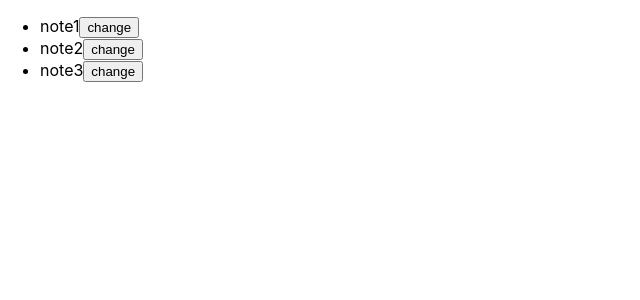
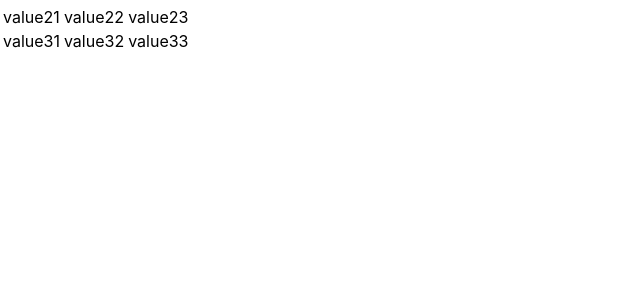
Before and after one commit to luckyzharkyn/reactTest, a React (Create React App) app: page / in a window 1280 px wide. Shown: the top 300 px of the page, without its empty margins (0-640 px from the left). Built offline with nearby package versions, Linux system fonts and the light colour scheme.

Commit message:
table как в excel

```diff
--- a/src/App.js
+++ b/src/App.js
@@ -1,53 +1,100 @@
 import React, { useState } from "react";
 
 function App() {
-	const initNotes = [
-		{	id: 1,
-			text: 'note1',
-			isEdit: false
+	let initNotes = [
+		{
+			id: 1,
+			fields: [
+				{name: 'prop1', prop1: 'value11', isEdit: false},
+				{name: 'prop2', prop2: 'value12', isEdit: false},
+				{name: 'prop3', prop3: 'value13', isEdit: false},
+			]
 		},
-		{	id: 2,
-			text: 'note2',
-			isEdit: false
+		{
+			id: 2,
+			fields: [
+				{name: 'prop1', value: 'value21', isEdit: false},
+				{name: 'prop2', value: 'value22', isEdit: false},
+				{name: 'prop3', value: 'value23', isEdit: false},
+			]
 		},
-		{	id: 3,
-			text: 'note3',
-			isEdit: false
-		}
+		{
+			id: 3,
+			fields: [
+				{name: 'prop1', value: 'value31', isEdit: false},
+				{name: 'prop2', value: 'value32', isEdit: false},
+				{name: 'prop3', value: 'value33', isEdit: false},
+			]
+		},
 	];
 
 	const [notes, setNotes] = useState(initNotes);
 
-	const result = notes.map(note => {
-		let elem;
+	const rows = notes.map(note => {
+		const cells = note.fields.map(field => {
+			let elem;
 
-		if(!note.isEdit) {
-			elem = note.text;
-		} else {
-			elem = <input value={note.text} onChange={(event) => changeText(note.id, event)}/>
-		}
+			if(!field.isEdit) {
+				elem = <span onClick={() => startEdit(note.id, field.name)}>{field.value}</span>
+			} else {
+				elem = <input
+					value={field.value}
+					onChange={(event) => changeValue(note.id, field.name, event)}
+					onBlur={() => endEdit(note.id, field.name)}
+					/>
+			}
 
-		return <li key={note.id}>{elem}
-		<button onClick={() => startChoose(note.id, note.isEdit)}>{note.isEdit ? "save" : "change"}</button>
-		</li>
-	});
+			return <td key={field.name}>{elem}</td>
+		})
 
-	function changeText(id, event) {
-		changeIsEdit(id, event.target.value, 'text')
+		return <tr key={note.id}>{cells}</tr>
+	})
+
+	function startEdit(id, name) {
+		setNotes(notes.map(note => {
+			if(note.id === id) {
+				const fields = note.fields.map(field => {
+					if(field.name === name) {
+						return {...field, isEdit: true}
+					} else {
+						return field;
+					}
+				})
+				return {id, fields};
+			} else {
+				return note;
+			}
+		}))
 	}
 
-	function startChoose(id, isEdit) {
-		if(!isEdit) {
-			changeIsEdit(id, true);
-		} else {
-			changeIsEdit(id, false);
-		}
+	function changeValue(id, name, event) {
+		setNotes(notes.map(note => {
+			if(note.id === id) {
+				const fields = note.fields.map(field => {
+					if(field.name === name) {
+						return {...field, value: event.target.value};
+					} else {
+						return field;
+					}
+				})
+				return {id, fields}
+			} else {
+				return note;
+			}
+		}))
 	}
 
-	function changeIsEdit(id, value, key='isEdit') {
+	function endEdit(id, name) {
 		setNotes(notes.map(note => {
 			if(note.id === id) {
-				return {...note, [key]: value}
+				const fields = note.fields.map(field => {
+					if(field.name === name) {
+						return {...field, isEdit: false};
+					} else {
+						return field;
+					}
+				})
+				return {id, fields}
 			} else {
 				return note;
 			}
@@ -55,7 +102,12 @@ function App() {
 	}
 
 	return <div>
-		<ul>{result}</ul>
+		<table>
+			<tbody>
+				{rows}
+			</tbody>
+		</table>
+
 	</div>
 }
 
```
